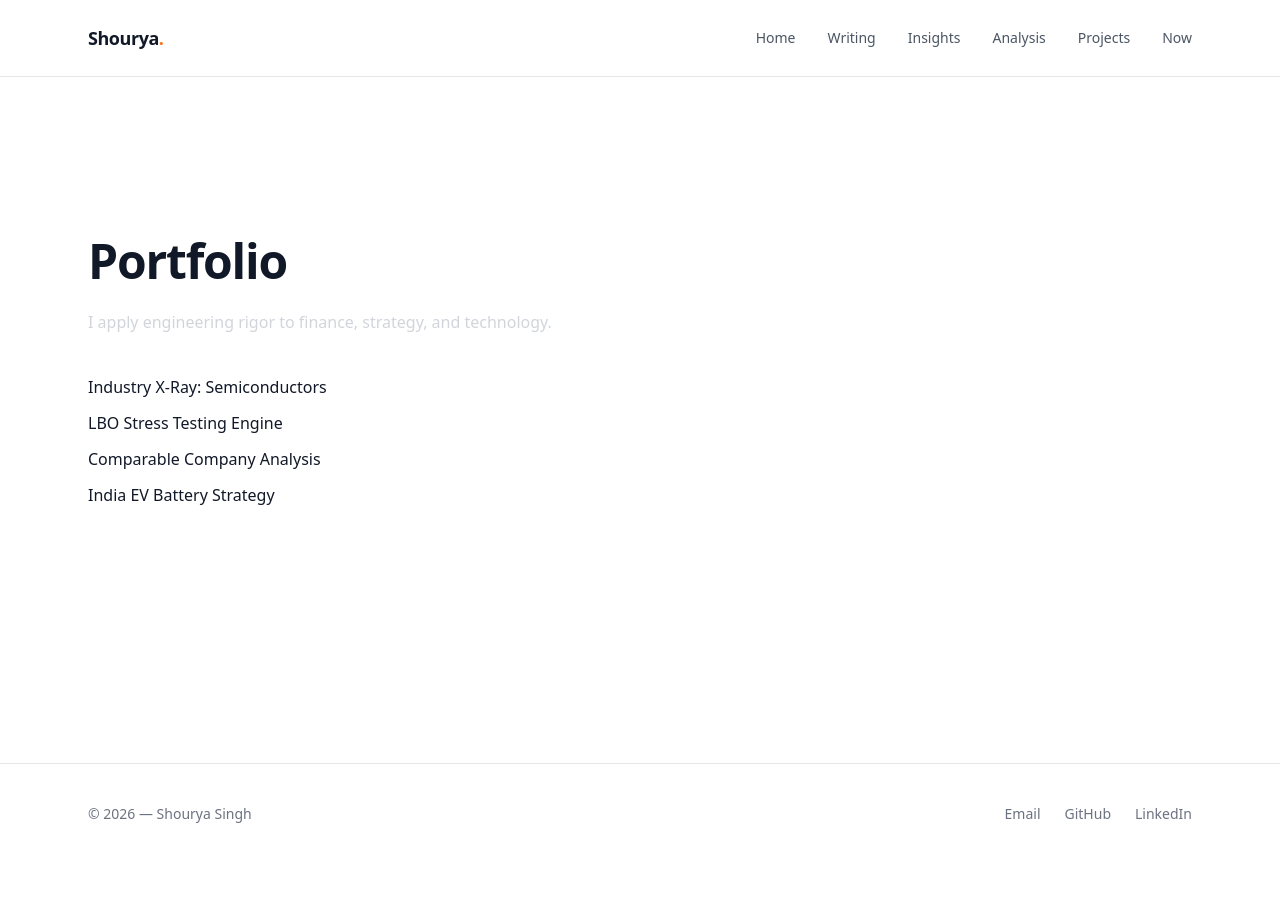
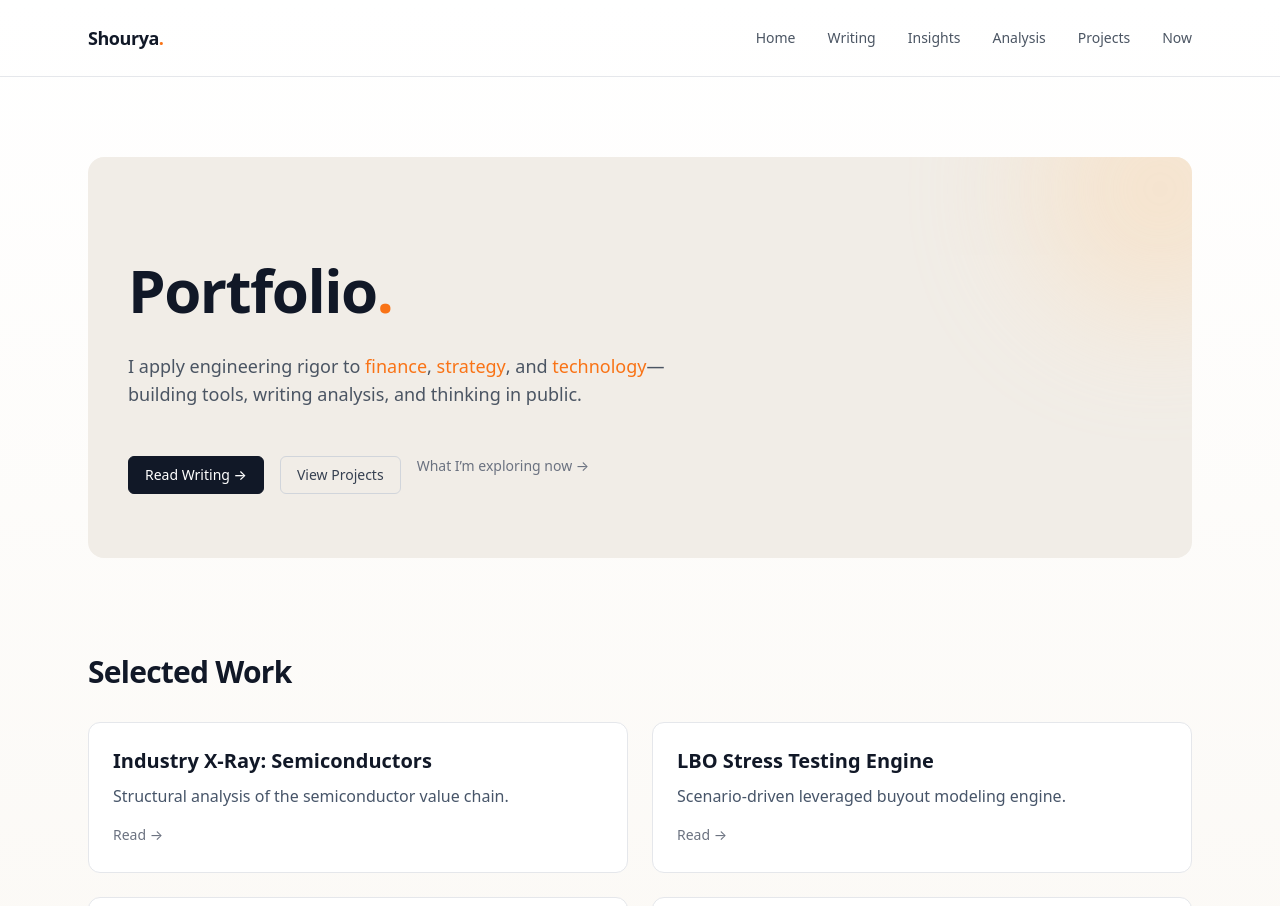
Before and after one commit to meeth10/weblog, a Next.js app: page / in a window 1280 px wide. Shown: the top 906 px of the page. Before the commit the page ends 864 px from the top, so only its background shows below. Built offline with nearby package versions, Linux system fonts and the light colour scheme.

Commit message:
Portfolio makeoverssssss

```diff
--- /dev/null
+++ b/app/blog/[slug]/page.tsx
@@ -0,0 +1,25 @@
+import { notFound } from "next/navigation"
+import { getPostBySlug, getAllPosts } from "../utils"
+
+export function generateStaticParams() {
+  return getAllPosts().map((post) => ({
+    slug: post.slug,
+  }))
+}
+
+export default async function Page({
+  params,
+}: {
+  params: { slug: string }
+}) {
+  const post = await getPostBySlug(params.slug)
+
+  if (!post) return notFound()
+
+  return (
+    <article className="prose prose-neutral max-w-3xl">
+      <h1>{post.title}</h1>
+      {post.content}
+    </article>
+  )
+}
--- a/app/blog/page.tsx
+++ b/app/blog/page.tsx
@@ -1,36 +1,36 @@
 import Link from "next/link"
+import { getAllPosts } from "./utils"
 
-export default function Home() {
+export default function BlogPage() {
+  const posts = getAllPosts()
+
   return (
     <section className="space-y-12">
       <header className="space-y-4">
-        <h1>Portfolio</h1>
-        <p className="max-w-xl">
-          I apply engineering rigor to finance, strategy, and technology.
+        <h1>Writing</h1>
+        <p className="max-w-xl text-gray-600">
+          Long-form thinking, analysis, and notes. This is my public notebook.
         </p>
       </header>
 
-      <ul className="space-y-4">
-        <li>
-          <Link href="/business-analysis/semiconductors" className="link">
-            Industry X-Ray: Semiconductors
-          </Link>
-        </li>
-        <li>
-          <Link href="/tech-projects/lbo-engine" className="link">
-            LBO Stress Testing Engine
-          </Link>
-        </li>
-        <li>
-          <Link href="/business-analysis/comps" className="link">
-            Comparable Company Analysis
-          </Link>
-        </li>
-        <li>
-          <Link href="/business-analysis/india-ev-battery" className="link">
-            India EV Battery Strategy
-          </Link>
-        </li>
+      <ul className="space-y-6">
+        {posts.map((post) => (
+          <li key={post.slug}>
+            <Link
+              href={`/blog/${post.slug}`}
+              className="block group"
+            >
+              <h3 className="group-hover:text-accent transition">
+                {post.title}
+              </h3>
+              {post.description && (
+                <p className="text-sm text-gray-500 mt-1">
+                  {post.description}
+                </p>
+              )}
+            </Link>
+          </li>
+        ))}
       </ul>
     </section>
   )
--- a/app/blog/utils.ts
+++ b/app/blog/utils.ts
@@ -1,54 +1,37 @@
-import fs from "fs";
-import path from "path";
+import fs from "fs"
+import path from "path"
+import matter from "gray-matter"
+import { compileMDX } from "next-mdx-remote/rsc"
 
-type Metadata = {
-  title: string;
-  publishedAt: string;
-  summary: string;
-  category?: string;
-};
+const POSTS_PATH = path.join(process.cwd(), "app/blog/posts")
 
-function parseFrontmatter(fileContent: string) {
-  let frontmatterRegex = /---\s*([\s\S]*?)\s*---/;
-  let match = frontmatterRegex.exec(fileContent);
-  let frontMatterBlock = match![1];
-  let content = fileContent.replace(frontmatterRegex, "").trim();
-  let frontMatterLines = frontMatterBlock.trim().split("\n");
-  let metadata: Partial<Metadata> = {};
+export function getAllPosts() {
+  return fs.readdirSync(POSTS_PATH).map((file) => {
+    const slug = file.replace(/\.mdx$/, "")
+    const source = fs.readFileSync(path.join(POSTS_PATH, file), "utf8")
+    const { data } = matter(source)
 
-  frontMatterLines.forEach((line) => {
-    let [key, ...valueArr] = line.split(": ");
-    let value = valueArr.join(": ").trim();
-    value = value.replace(/^['"](.*)['"]$/, "$1"); // Remove quotes
-    metadata[key.trim() as keyof Metadata] = value;
-  });
-
-  return { metadata: metadata as Metadata, content };
+    return {
+      slug,
+      title: data.title ?? slug.replace(/_/g, " "),
+      description: data.description ?? "",
+    }
+  })
 }
 
-function getMDXFiles(dir: string) {
-  return fs.readdirSync(dir).filter((file) => path.extname(file) === ".mdx");
+export async function getPostBySlug(slug: string) {
+  const fullPath = path.join(POSTS_PATH, `${slug}.mdx`)
+  if (!fs.existsSync(fullPath)) return null
+
+  const source = fs.readFileSync(fullPath, "utf8")
+  const { content, data } = matter(source)
+
+  const compiled = await compileMDX({
+    source: content,
+  })
+
+  return {
+    title: data.title ?? slug.replace(/_/g, " "),
+    content: compiled.content,
+  }
 }
-
-function readMDXFile(filePath: string) {
-  let rawContent = fs.readFileSync(filePath, "utf-8");
-  return parseFrontmatter(rawContent);
-}
-
-function getMDXData(dir: string) {
-  let mdxFiles = getMDXFiles(dir);
-  return mdxFiles.map((file) => {
-    let { metadata, content } = readMDXFile(path.join(dir, file));
-    let slug = path.basename(file, path.extname(file));
-
-    return {
-      metadata,
-      slug,
-      content,
-    };
-  });
-}
-
-export function getBlogPosts() {
-  return getMDXData(path.join(process.cwd(), "app", "blog", "posts"));
-}
--- a/app/global.css
+++ b/app/global.css
@@ -1,22 +1,32 @@
 @tailwind base;
 @tailwind components;
 @tailwind utilities;
+
+/* --------------------
+   COLOR TOKENS
+-------------------- */
 :root {
   --orange: #f97316;
+  --orange-soft: #fde7d7;
   --beige: #faf7f2;
   --sand: #f1ede7;
-  --grey-900: #111827;
-  --grey-600: #4b5563;
+  --grey-900: #0f172a;
+  --grey-600: #475569;
 }
 
+/* --------------------
+   BASE STYLES
+-------------------- */
 @layer base {
   body {
-    background-color: var(--beige);
+    background: linear-gradient(
+      180deg,
+      #ffffff 0%,
+      var(--beige) 100%
+    );
     color: var(--grey-900);
-  }
-
-  p {
-    color: var(--grey-600);
+    font-family: ui-sans-serif, system-ui, -apple-system, BlinkMacSystemFont;
+    line-height: 1.6;
   }
 
   h1 {
@@ -32,7 +42,8 @@
   }
 
   p {
-    @apply text-gray-600 leading-relaxed;
+    color: var(--grey-600);
+    @apply leading-relaxed;
   }
 
   a {
@@ -40,6 +51,9 @@
   }
 }
 
+/* --------------------
+   COMPONENTS
+-------------------- */
 @layer components {
   .bg-sand {
     background-color: var(--sand);
@@ -49,11 +63,33 @@
     color: var(--orange);
   }
 
-  .link {
-    @apply underline underline-offset-4 decoration-transparent transition;
+  .btn {
+    @apply inline-flex items-center rounded-md px-4 py-2 text-sm font-medium border transition;
   }
 
-  .link:hover {
-    text-decoration-color: var(--orange);
+  .btn-primary {
+    @apply bg-gray-900 text-white border-gray-900 hover:bg-gray-800;
+  }
+
+  .btn-secondary {
+    @apply border-gray-300 text-gray-700 hover:bg-gray-100;
+  }
+
+  .card {
+    @apply rounded-xl border border-gray-200 p-6 bg-white;
+    transition: transform 0.2s ease, box-shadow 0.2s ease;
+  }
+
+  .card:hover {
+    transform: translateY(-4px);
+    box-shadow: 0 12px 24px rgba(0, 0, 0, 0.08);
+  }
+
+  .card h3 {
+    @apply transition-colors;
+  }
+
+  .card:hover h3 {
+    color: var(--orange);
   }
 }
--- a/app/not-found.tsx
+++ b/app/not-found.tsx
@@ -1,10 +1,15 @@
+import Link from "next/link"
+
 export default function NotFound() {
   return (
-    <section>
-      <h1 className="mb-8 text-2xl font-semibold tracking-tighter">
-        404 - Page Not Found
-      </h1>
-      <p className="mb-4">The page you are looking for does not exist.</p>
-    </section>
+    <div className="max-w-xl mx-auto py-24 text-center">
+      <h1>Nothing here.</h1>
+      <p className="text-gray-600 mt-4">
+        All writing lives in one place.
+      </p>
+      <Link href="/blog" className="text-accent mt-6 inline-block">
+        Go to Writing →
+      </Link>
+    </div>
   )
 }
--- a/app/page.tsx
+++ b/app/page.tsx
@@ -1,18 +1,88 @@
-import { projects } from "./data/projects"
+import Link from "next/link";
 
-export default function Home() {
+export default function Page() {
   return (
-    <main className="py-20">
-      <h1 className="text-5xl font-bold mb-6">Portfolio</h1>
-      <p className="text-gray-300 max-w-2xl mb-10">
-        I apply engineering rigor to finance, strategy, and technology.
-      </p>
+    <main className="space-y-24">
+      {/* HERO */}
+      <header className="relative space-y-8 rounded-2xl bg-sand px-10 py-16 overflow-hidden">
+        <div className="absolute -top-24 -right-24 h-64 w-64 rounded-full bg-orange-200 opacity-40 blur-3xl" />
 
-      <ul className="space-y-3">
-        {projects.map(p => (
-          <li key={p.id}>{p.title}</li>
-        ))}
-      </ul>
+        <div className="relative space-y-6">
+          <h1 className="text-6xl max-w-3xl leading-tight">
+            Portfolio<span className="text-accent">.</span>
+          </h1>
+
+          <p className="max-w-xl text-lg text-gray-600">
+            I apply engineering rigor to
+            <span className="text-accent font-medium"> finance</span>,
+            <span className="text-accent font-medium"> strategy</span>,
+            and
+            <span className="text-accent font-medium"> technology</span>
+            — building tools, writing analysis, and thinking in public.
+          </p>
+
+          <div className="flex flex-wrap gap-4 pt-6">
+            <Link href="/writing" className="btn btn-primary">
+              Read Writing →
+            </Link>
+
+            <Link href="/tech-projects" className="btn btn-secondary">
+              View Projects
+            </Link>
+
+            <Link
+              href="/currently-brewing"
+              className="text-sm text-gray-500 hover:text-accent transition"
+            >
+              What I’m exploring now →
+            </Link>
+          </div>
+        </div>
+      </header>
+
+      {/* SELECTED WORK */}
+      <section>
+        <h2 className="mb-8">Selected Work</h2>
+
+        <div className="grid gap-6 md:grid-cols-2">
+          {[
+            {
+              title: "Industry X-Ray: Semiconductors",
+              desc: "Structural analysis of the semiconductor value chain.",
+              link: "/business-analysis/semiconductors",
+            },
+            {
+              title: "LBO Stress Testing Engine",
+              desc: "Scenario-driven leveraged buyout modeling engine.",
+              link: "/tech-projects/lbo-engine",
+            },
+            {
+              title: "Comparable Company Analysis",
+              desc: "Framework-driven valuation benchmarking.",
+              link: "/business-analysis/comps",
+            },
+            {
+              title: "India EV Battery Strategy",
+              desc: "National-scale strategy for battery supply chains.",
+              link: "/business-analysis/india-ev-battery",
+            },
+          ].map((item) => (
+            <Link
+              key={item.title}
+              href={item.link}
+              className="card bg-sand group"
+            >
+              <h3 className="group-hover:text-accent transition">
+                {item.title}
+              </h3>
+              <p className="mt-2">{item.desc}</p>
+              <span className="mt-4 inline-block text-sm text-gray-500 group-hover:text-accent">
+                Read →
+              </span>
+            </Link>
+          ))}
+        </div>
+      </section>
     </main>
-  )
+  );
 }
--- a/package.json
+++ b/package.json
@@ -12,6 +12,7 @@
     "@vercel/analytics": "^1.1.3",
     "@vercel/speed-insights": "^1.0.9",
     "geist": "1.2.2",
+    "gray-matter": "^4.0.3",
     "next": "canary",
     "next-mdx-remote": "^4.4.1",
     "react": "18.2.0",
```
Also changed, not shown: 1 other file (tests, documents, lock files or other folders).
